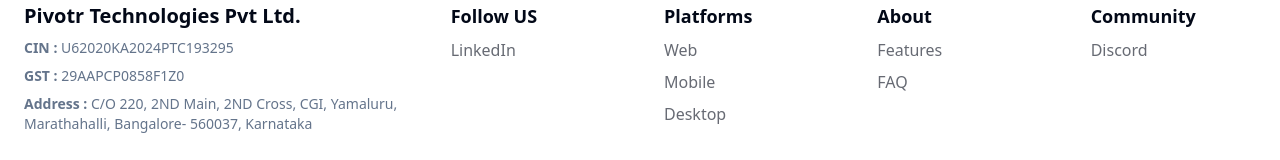
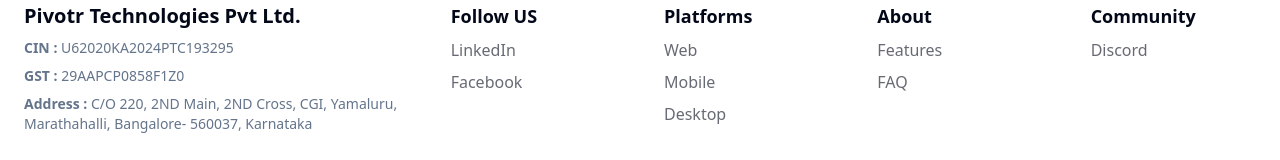
Before and after one commit to Karthik-beta/Landing_Page, a React (Vite) app in the folder client/: page / in a window 1280 px wide. Shown: the part 9640-9800 px from the top of the page. Built offline with nearby package versions, Linux system fonts and the light colour scheme.

Commit message:
Update Footer.tsx

```diff
--- a/client/src/components/Footer.tsx
+++ b/client/src/components/Footer.tsx
@@ -55,6 +55,17 @@
               className="opacity-60 hover:opacity-100"
             >
               LinkedIn
+            </a>
+          </div>
+
+          <div>
+            <a
+              target="_blank"
+              rel="noreferrer noopener"
+              href="https://www.facebook.com/share/p/15xx9bH76o/"
+              className="opacity-60 hover:opacity-100"
+            >
+              Facebook
             </a>
           </div>
         </div>
```
